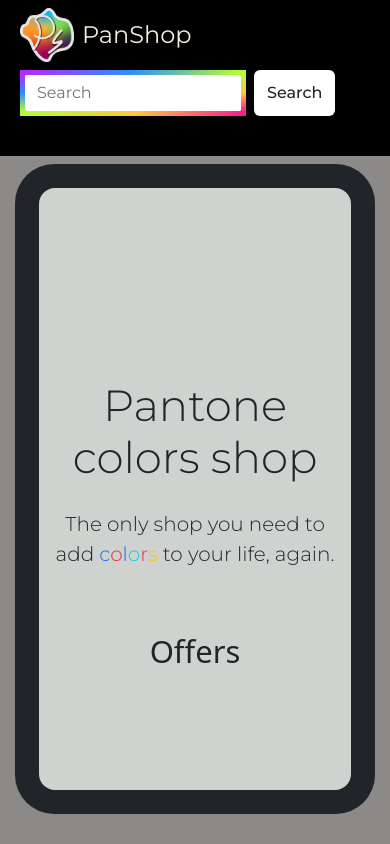
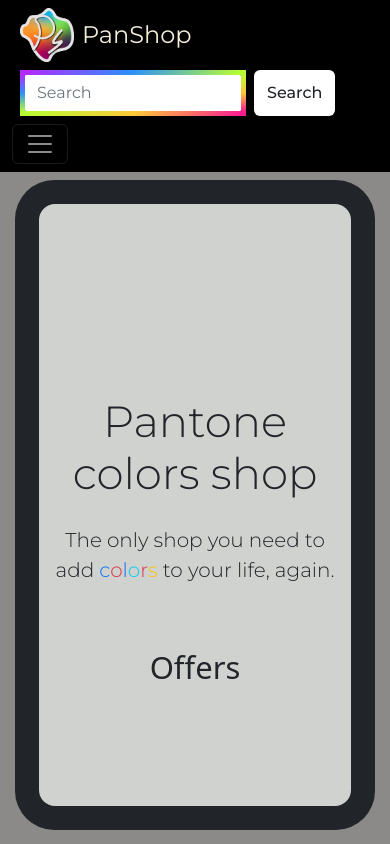
Before and after one commit to eris720/Panshop, a plain HTML site: page offers.html in a window 390 px wide. Shown: the top 844 px of the page. Drawn offline with nearby package versions, Linux system fonts and the light colour scheme.

Commit message:
Update offers.html

```diff
--- a/offers.html
+++ b/offers.html
@@ -37,7 +37,7 @@
     <link rel="stylesheet" href="styles.css" />
   </head>
   <body>
-    <nav class="navbar py-0 navbar-expand-lg">
+    <nav class="navbar navbar-dark py-0 navbar-expand-lg">
       <div class="container-fluid py-0">
         <a class="navbar-brand pe-2 py-0 d-inline-flex align-items-center">
           <img
@@ -74,7 +74,7 @@
           </button>
         </form>
         <button
-          class="navbar-toggler"
+          class="navbar-toggler my-2"
           type="button"
           data-bs-toggle="collapse"
           data-bs-target="#navbarTogglerDemo01"
```
